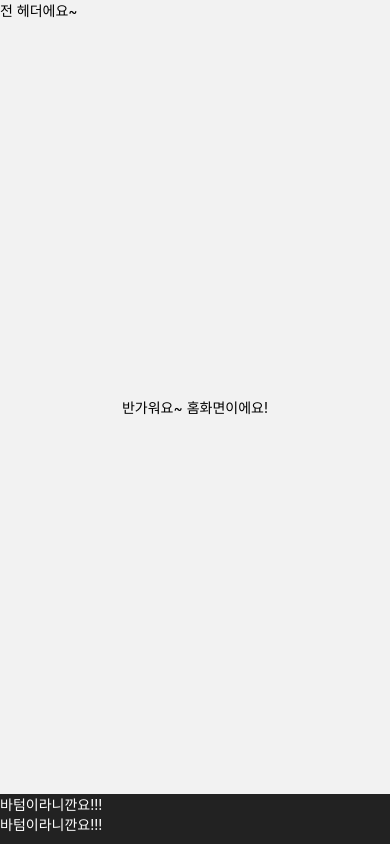
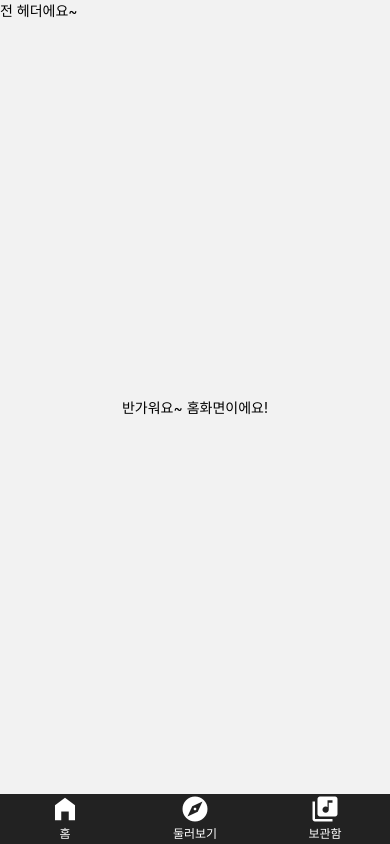
Before and after one commit to dks044/synthwave_, a React Native app: screen / in a window 390 px wide. Built offline with nearby package versions, Linux system fonts and the light colour scheme.

Commit message:
feat: bottom 탭바 구현

```diff
--- /dev/null
+++ b/src/components/commom/icon/IconContainer.tsx
@@ -0,0 +1,12 @@
+import React from 'react';
+import { IconPresenter } from './IconPresenter';
+
+interface IconProps {
+  name: string;
+  color: string;
+  size: number;
+}
+export const IconContainer = React.memo(function IconContainer(props: IconProps) {
+  const { name, color, size } = props;
+  return <IconPresenter {...props} />;
+});
--- /dev/null
+++ b/src/components/commom/icon/IconPresenter.tsx
@@ -0,0 +1,12 @@
+import React from 'react';
+import Icon from 'react-native-vector-icons/MaterialIcons';
+
+interface IconProps {
+  name: string;
+  color: string;
+  size: number;
+}
+export const IconPresenter = React.memo(function IconPresenter(props: IconProps) {
+  const { name, color, size } = props;
+  return <Icon name={name} color={color} size={size} />;
+});
--- a/src/layout/bottom/BottomPresenter.tsx
+++ b/src/layout/bottom/BottomPresenter.tsx
@@ -1,12 +1,25 @@
 import React from 'react';
-import { StyleSheet, Text, View } from 'react-native';
+import { StyleSheet, Text, View, TouchableOpacity } from 'react-native';
 import { BOTTOM_HEIGHT } from '../../utils/constant';
+import { IconContainer } from '../../components/commom/icon/IconContainer';
 
 export const BottomPresenter = React.memo(function BottomPresenter() {
   return (
     <View style={styles.BottomWrapper}>
-      <Text style={{ color: 'white' }}>바텀이라니깐요!!!</Text>
-      <Text style={{ color: 'white' }}>바텀이라니깐요!!!</Text>
+      <View style={styles.TabWrapper}>
+        <TouchableOpacity style={styles.Tab}>
+          <IconContainer name='home-filled' color='white' size={30} />
+          <Text style={{ color: 'white', fontSize: 12 }}>홈</Text>
+        </TouchableOpacity>
+        <TouchableOpacity style={styles.Tab}>
+          <IconContainer name='explore' color='white' size={30} />
+          <Text style={{ color: 'white', fontSize: 12 }}>둘러보기</Text>
+        </TouchableOpacity>
+        <TouchableOpacity style={styles.Tab}>
+          <IconContainer name='library-music' color='white' size={30} />
+          <Text style={{ color: 'white', fontSize: 12 }}>보관함</Text>
+        </TouchableOpacity>
+      </View>
     </View>
   );
 });
@@ -16,4 +29,11 @@ const styles = StyleSheet.create({
     height: BOTTOM_HEIGHT,
     backgroundColor: '#222',
   },
+  TabWrapper: {
+    flexDirection: 'row',
+  },
+  Tab: {
+    alignItems: 'center',
+    flex: 1,
+  },
 });
```
Also changed, not shown: src/layout/Layout.tsx (+6 -2 lines).
